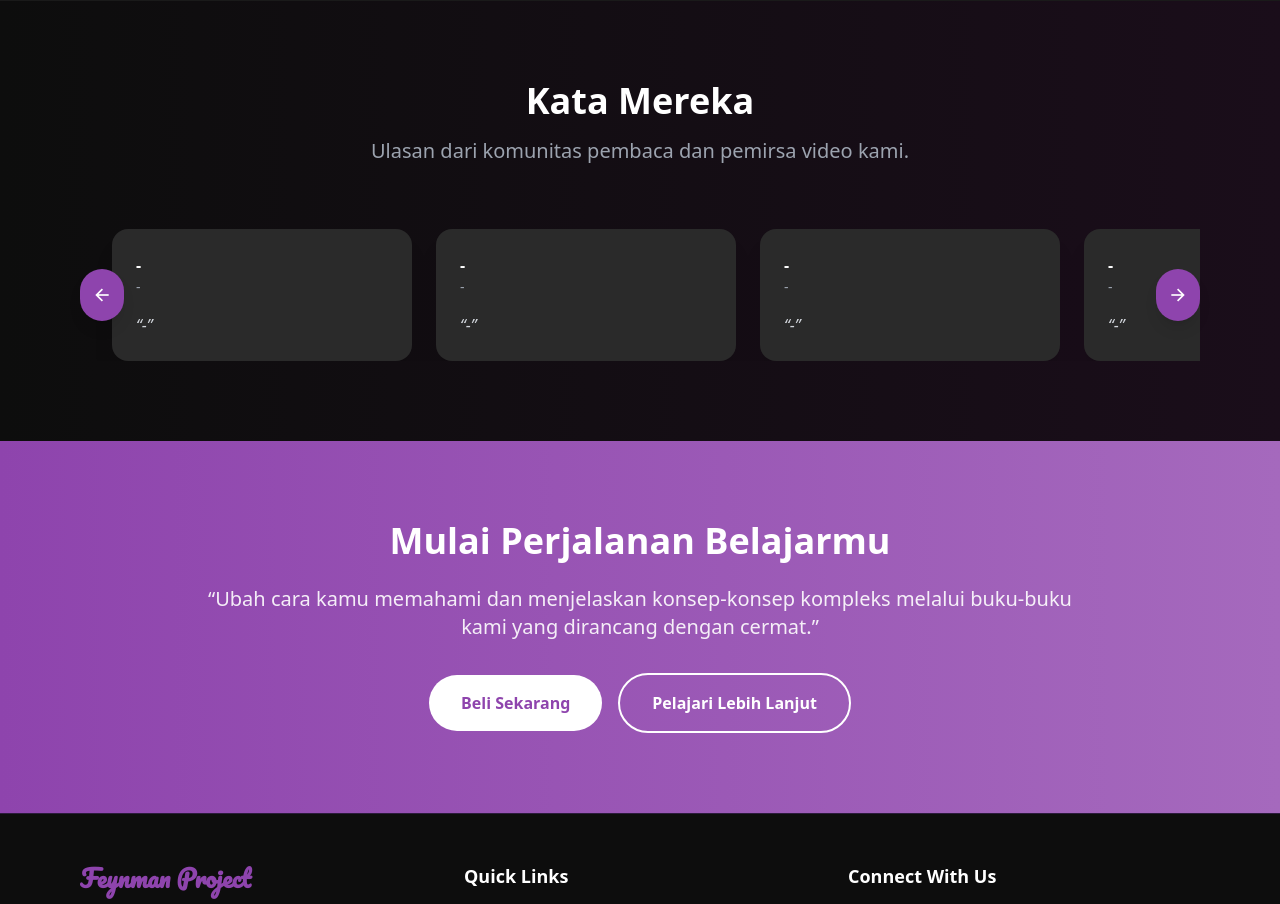
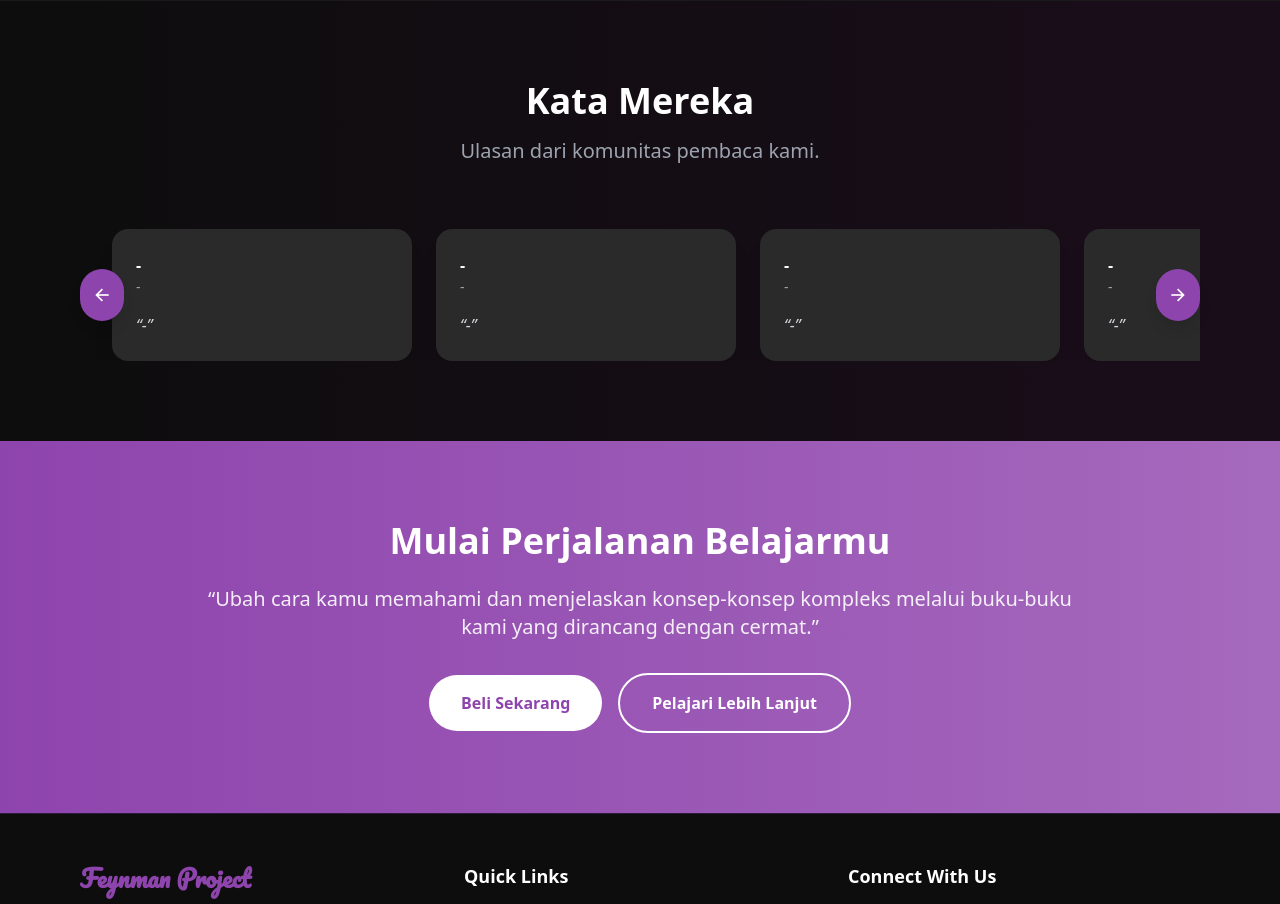
Before and after one commit to FeynmanProject/feynmanproject.github.io, a Next.js app: page /books in a window 1280 px wide. Shown: the part 2160-3064 px from the top of the page. Built offline with nearby package versions, Linux system fonts and the light colour scheme.

Commit message:
Update page.tsx

```diff
--- a/app/books/page.tsx
+++ b/app/books/page.tsx
@@ -409,7 +409,7 @@ const testimonials = [
   <div className="max-w-6xl mx-auto px-4">
     <div className="text-center mb-16">
       <h2 className="text-3xl md:text-4xl font-bold mb-4">Kata Mereka</h2>
-      <p className="text-xl text-gray-400">Ulasan dari komunitas pembaca dan pemirsa video kami.</p>
+      <p className="text-xl text-gray-400">Ulasan dari komunitas pembaca kami.</p>
     </div>
 
     {/* Tombol dan Slider dibungkus agar tombol tidak menindih */}
```
